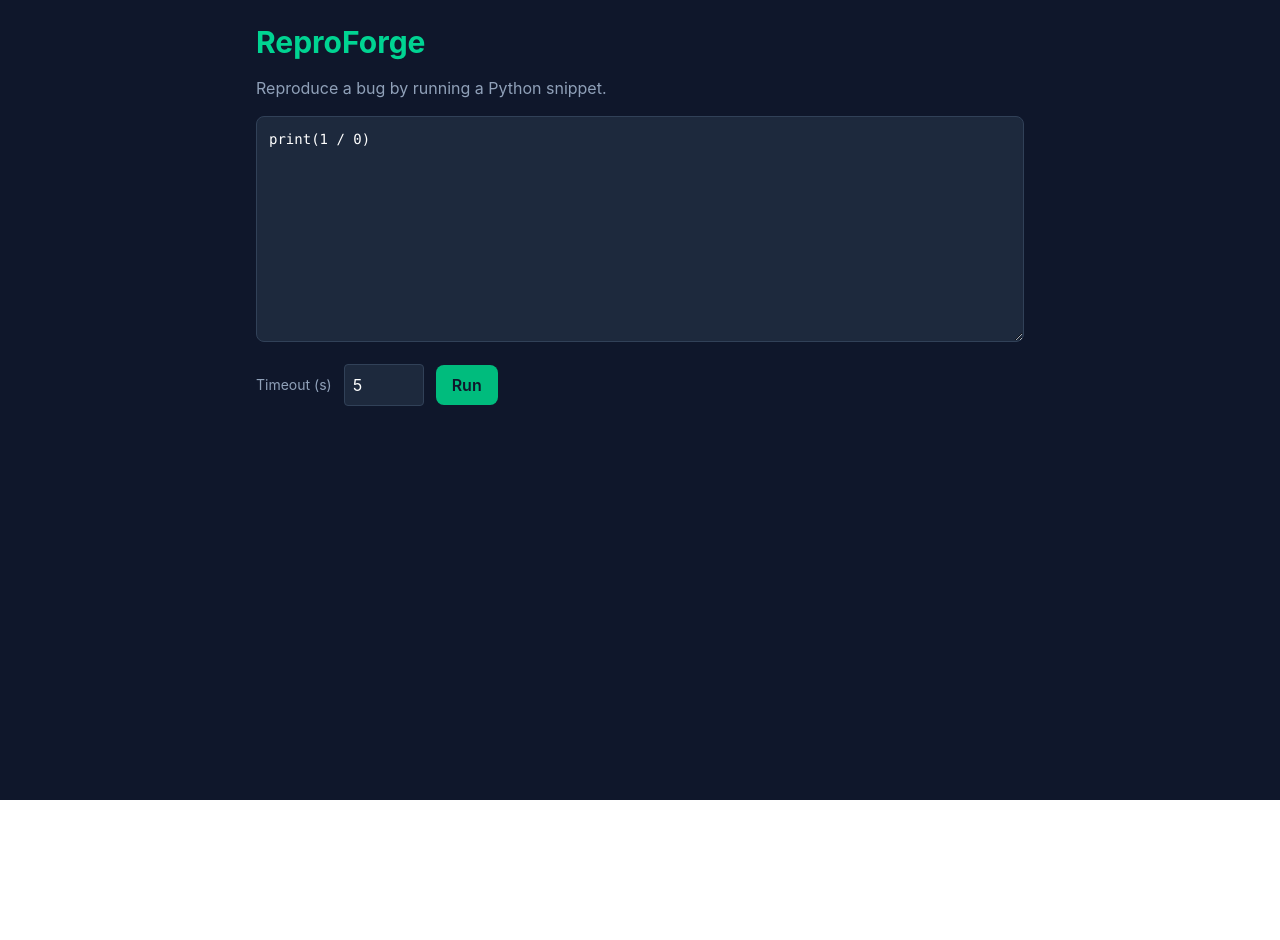
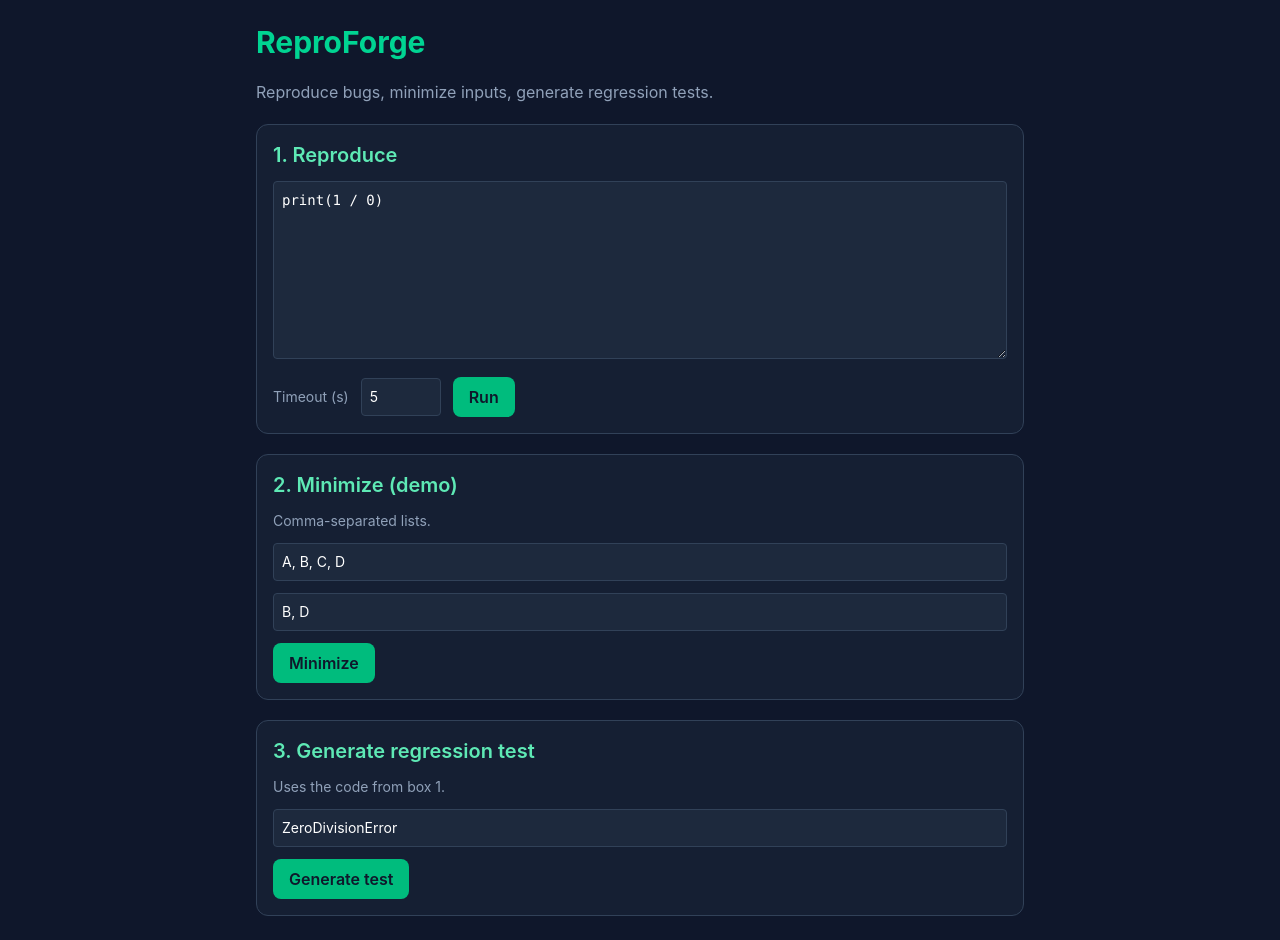
Before and after one commit to bheemashankar-10/reproforge, a React app in the folder frontend/: page / in a window 1280 px wide. Before the commit the page ends 800 px from the top, so only its background shows below. Built offline with nearby package versions, Linux system fonts and the light colour scheme; no server answers; the HTML template or start-up script is replaced by a standard one.

Commit message:
Add ddmin minimizer and frontend cards

```diff
--- a/frontend/src/App.jsx
+++ b/frontend/src/App.jsx
@@ -2,45 +2,95 @@ import { useState } from 'react'
 
 const API_URL = import.meta.env.VITE_API_BASE_URL || 'http://127.0.0.1:8000'
 
-export default function App() {
-  const [code, setCode] = useState('print(1 / 0)')
-  const [timeout, setTimeoutValue] = useState(5)
+async function post(path, body) {
+  const res = await fetch(`${API_URL}${path}`, {
+    method: 'POST',
+    headers: { 'Content-Type': 'application/json' },
+    body: JSON.stringify(body),
+  })
+  if (!res.ok) throw new Error(`Server returned ${res.status}`)
+  return res.json()
+}
+
+function splitList(text) {
+  return text.split(',').map((s) => s.trim()).filter(Boolean)
+}
+
+function Card({ title, children }) {
+  return (
+    <section className="rounded-xl bg-slate-800/50 border border-slate-700 p-4 space-y-3">
+      <h2 className="text-xl font-semibold text-emerald-300">{title}</h2>
+      {children}
+    </section>
+  )
+}
+
+function Output({ error, result }) {
+  return (
+    <>
+      {error && <p className="text-red-400">Error: {error}</p>}
+      {result && (
+        <pre className="rounded-lg bg-slate-900 p-3 text-sm overflow-x-auto whitespace-pre-wrap">
+          {typeof result === 'string' ? result : JSON.stringify(result, null, 2)}
+        </pre>
+      )}
+    </>
+  )
+}
+
+function useAction(fn) {
   const [result, setResult] = useState(null)
   const [error, setError] = useState('')
   const [loading, setLoading] = useState(false)
-
-  async function runCode() {
+  async function run() {
     setLoading(true)
     setError('')
     setResult(null)
     try {
-      const res = await fetch(`${API_URL}/reproduce`, {
-        method: 'POST',
-        headers: { 'Content-Type': 'application/json' },
-        body: JSON.stringify({ code, timeout: Number(timeout) }),
-      })
-      if (!res.ok) throw new Error(`Server returned ${res.status}`)
-      setResult(await res.json())
+      setResult(await fn())
     } catch (e) {
       setError(e.message)
     } finally {
       setLoading(false)
     }
   }
+  return { result, error, loading, run }
+}
+
+const inputClass = 'rounded bg-slate-800 p-2 border border-slate-700 text-sm'
+const buttonClass =
+  'rounded-lg bg-emerald-500 px-4 py-2 font-semibold text-slate-900 hover:bg-emerald-400 disabled:opacity-50'
+
+export default function App() {
+  const [code, setCode] = useState('print(1 / 0)')
+  const [timeout, setTimeoutValue] = useState(5)
+  const [items, setItems] = useState('A, B, C, D')
+  const [required, setRequired] = useState('B, D')
+  const [expectedError, setExpectedError] = useState('ZeroDivisionError')
+
+  const reproduce = useAction(() => post('/reproduce', { code, timeout: Number(timeout) }))
+  const minimize = useAction(() =>
+    post('/minimize', { items: splitList(items), required: splitList(required) }),
+  )
+  const generate = useAction(() => {
+    const body = { code }
+    if (expectedError.trim()) body.expected_error = expectedError.trim()
+    return post('/generate-test', body)
+  })
 
   return (
     <div className="min-h-screen bg-slate-900 text-white p-6">
-      <div className="max-w-3xl mx-auto space-y-4">
+      <div className="max-w-3xl mx-auto space-y-5">
         <h1 className="text-3xl font-bold text-emerald-400">ReproForge</h1>
-        <p className="text-slate-400">Reproduce a bug by running a Python snippet.</p>
+        <p className="text-slate-400">Reproduce bugs, minimize inputs, generate regression tests.</p>
 
+        <Card title="1. Reproduce">
           <textarea
             value={code}
             onChange={(e) => setCode(e.target.value)}
-          rows={10}
-          className="w-full rounded-lg bg-slate-800 p-3 font-mono text-sm border border-slate-700"
+            rows={8}
+            className={`${inputClass} w-full font-mono`}
           />
-
           <div className="flex items-center gap-3">
             <label className="text-sm text-slate-400">Timeout (s)</label>
             <input
@@ -49,24 +99,38 @@ export default function App() {
               max="30"
               value={timeout}
               onChange={(e) => setTimeoutValue(e.target.value)}
-            className="w-20 rounded bg-slate-800 p-2 border border-slate-700"
+              className={`${inputClass} w-20`}
             />
-          <button
-            onClick={runCode}
-            disabled={loading}
-            className="rounded-lg bg-emerald-500 px-4 py-2 font-semibold text-slate-900 hover:bg-emerald-400 disabled:opacity-50"
-          >
-            {loading ? 'Running...' : 'Run'}
+            <button onClick={reproduce.run} disabled={reproduce.loading} className={buttonClass}>
+              {reproduce.loading ? 'Running...' : 'Run'}
             </button>
           </div>
+          <Output error={reproduce.error} result={reproduce.result} />
+        </Card>
 
-        {error && <p className="text-red-400">Error: {error}</p>}
+        <Card title="2. Minimize (demo)">
+          <p className="text-sm text-slate-400">Comma-separated lists.</p>
+          <input value={items} onChange={(e) => setItems(e.target.value)} className={`${inputClass} w-full`} placeholder="items" />
+          <input value={required} onChange={(e) => setRequired(e.target.value)} className={`${inputClass} w-full`} placeholder="required items" />
+          <button onClick={minimize.run} disabled={minimize.loading} className={buttonClass}>
+            {minimize.loading ? 'Working...' : 'Minimize'}
+          </button>
+          <Output error={minimize.error} result={minimize.result} />
+        </Card>
 
-        {result && (
-          <pre className="rounded-lg bg-slate-800 p-3 text-sm overflow-x-auto">
-            {JSON.stringify(result, null, 2)}
-          </pre>
-        )}
+        <Card title="3. Generate regression test">
+          <p className="text-sm text-slate-400">Uses the code from box 1.</p>
+          <input
+            value={expectedError}
+            onChange={(e) => setExpectedError(e.target.value)}
+            className={`${inputClass} w-full`}
+            placeholder="expected error text (optional)"
+          />
+          <button onClick={generate.run} disabled={generate.loading} className={buttonClass}>
+            {generate.loading ? 'Generating...' : 'Generate test'}
+          </button>
+          <Output error={generate.error} result={generate.result} />
+        </Card>
       </div>
     </div>
   )
```
Also changed, not shown: 2 other files (tests, documents, lock files or other folders). Lines whose indentation alone changed are shown as unchanged.
